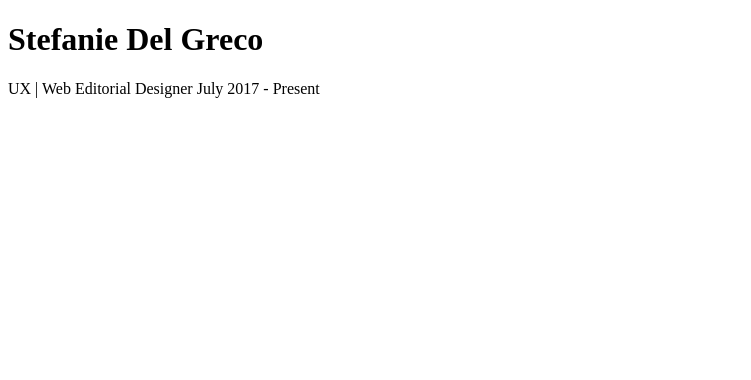
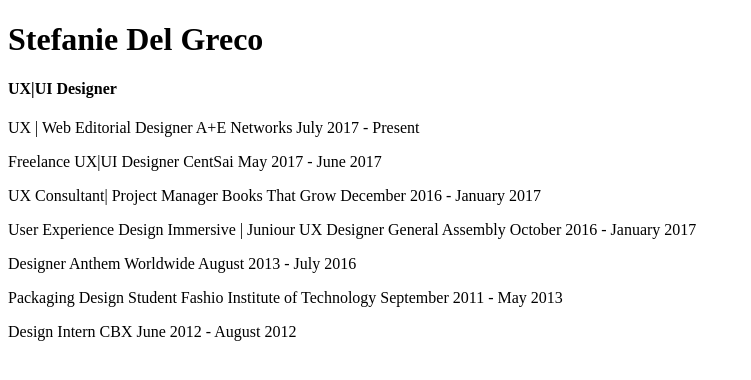
Before and after one commit to sdelgreco/stefanie_delgreco.github.io, a plain HTML site: page Resume/resume.html in a window 1280 px wide. Shown: the whole page, without its empty margins (0-751 px from the left). Drawn offline with Linux system fonts and the light colour scheme.

```diff
--- a/Resume/resume.html
+++ b/Resume/resume.html
@@ -6,5 +6,36 @@
   </head>
   <body>
 <h1>Stefanie Del Greco</h1>
+<h4>UX|UI Designer</h4>
 <p>UX | Web Editorial Designer
-July 2017 - Present</p>
+  A+E Networks
+July 2017 - Present
+</p>
+<p> Freelance UX|UI Designer
+  CentSai
+  May 2017 - June 2017
+</p>
+<p> UX Consultant| Project Manager
+  Books That Grow
+  December 2016 - January 2017
+</p>
+<p>
+  User Experience Design Immersive | Juniour UX Designer
+  General Assembly
+  October 2016 - January 2017
+</p>
+<p>
+Designer
+Anthem Worldwide
+August 2013 - July 2016
+</p>
+<p>
+Packaging Design Student
+Fashio Institute of Technology
+September 2011 - May 2013
+</p>
+<p>
+Design Intern
+CBX
+June 2012 - August 2012
+</p>
```
Also changed, not shown: Resume/index.html (+30 -9 lines), 1 other file.
